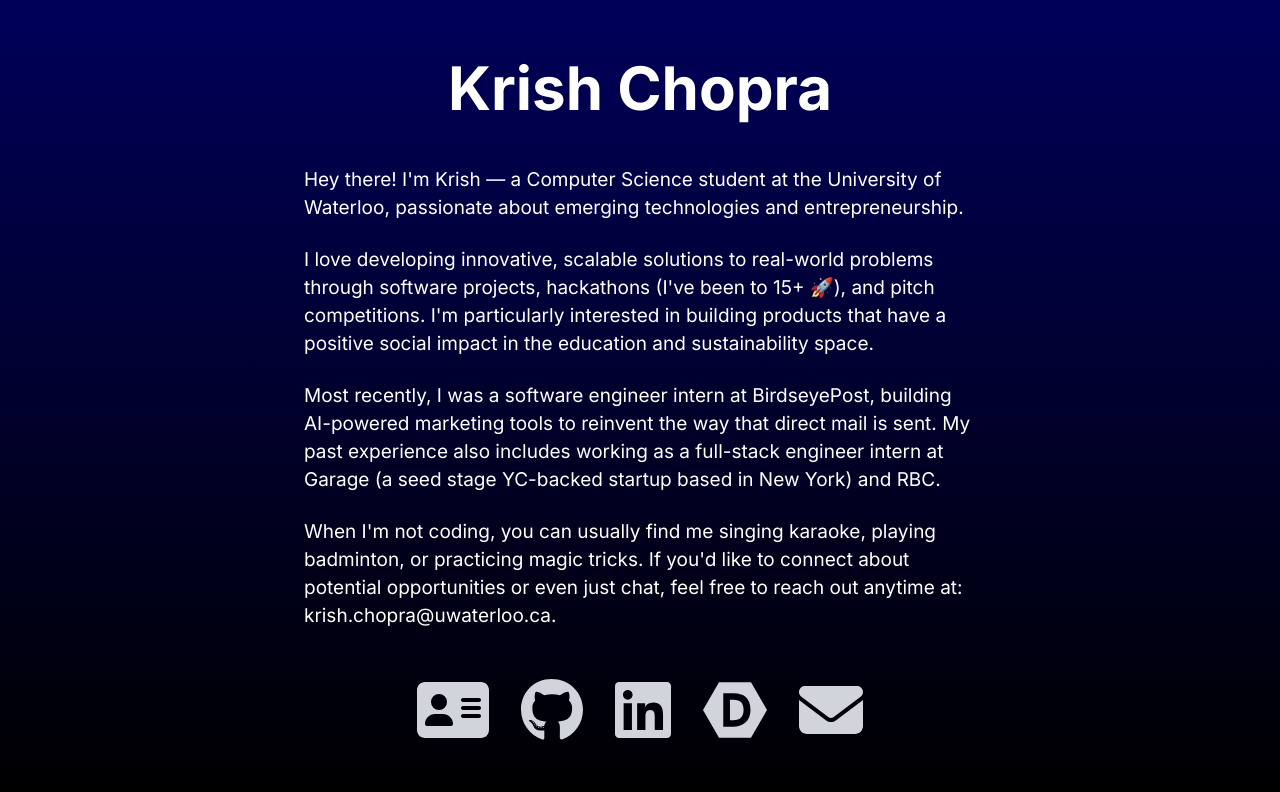
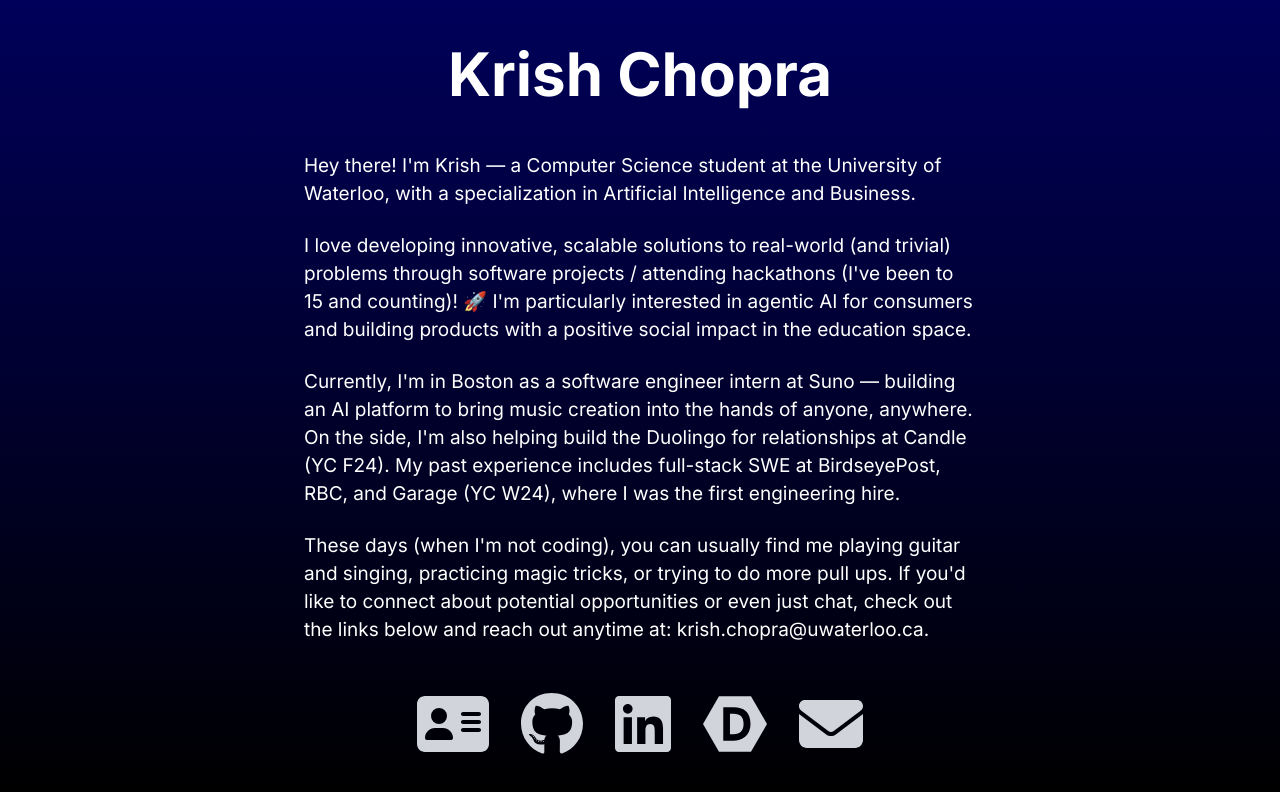
Before and after one commit to krishchopra/site, a Next.js app: page / in a window 1280 px wide. Shown: the top 792 px of the page. Built offline with nearby package versions, Linux system fonts and the light colour scheme.

Commit message:
resume update

```diff
--- a/app/page.tsx
+++ b/app/page.tsx
@@ -22,17 +22,37 @@
           >
             University of Waterloo
           </a>
-          , passionate about emerging technologies and entrepreneurship.
+          , with a specialization in Artificial Intelligence and Business.
         </p>
         <p className="mb-6 text-lg sm:text-[19px]">
-          I love developing innovative, scalable solutions to real-world
-          problems through software projects, hackathons (I&apos;ve been to 15+ 🚀),
-		  and pitch competitions. I&apos;m particularly interested in building
-		  products that have a positive social impact in the education and
-		  sustainability space.
+          I love developing innovative, scalable solutions to real-world (and
+          trivial) problems through software projects / attending hackathons
+          (I&apos;ve been to 15 and counting)! 🚀 I&apos;m particularly
+          interested in agentic AI for consumers and building products with a
+          positive social impact in the education space.
         </p>
         <p className="mb-6 text-lg sm:text-[19px]">
-          Most recently, I was a software engineer intern at{" "}
+          Currently, I&apos;m in Boston as a software engineer intern at{" "}
+          <a
+            href="https://suno.com"
+            className="hover:underline"
+            target="_blank"
+            rel="noopener noreferrer"
+          >
+            Suno
+          </a>{" "}
+          — building an AI platform to bring music creation into the hands of
+          anyone, anywhere. On the side, I'm also helping build the Duolingo for
+          relationships at{" "}
+          <a
+            href="https://trycandle.app"
+            className="hover:underline"
+            target="_blank"
+            rel="noopener noreferrer"
+          >
+            Candle (YC F24)
+          </a>
+          . My past experience includes full-stack SWE at{" "}
           <a
             href="https://birdseyepost.com"
             className="hover:underline"
@@ -41,18 +61,7 @@
           >
             BirdseyePost
           </a>
-          , building AI-powered marketing tools to reinvent the way that direct
-          mail is sent. My past experience also includes working as a full-stack
-          engineer intern at{" "}
-          <a
-            href="https://www.ycombinator.com/companies/garage-2"
-            className="hover:underline"
-            target="_blank"
-            rel="noopener noreferrer"
-          >
-            Garage
-          </a>{" "}
-          (a seed stage YC-backed startup based in New York) and{" "}
+          ,{" "}
           <a
             href="https://www.rbc.com/about-rbc.html"
             className="hover:underline"
@@ -61,13 +70,22 @@
           >
             RBC
           </a>
-          .
+          , and{" "}
+          <a
+            href="https://www.ycombinator.com/companies/garage-2"
+            className="hover:underline"
+            target="_blank"
+            rel="noopener noreferrer"
+          >
+            Garage (YC W24)
+          </a>
+          , where I was the first engineering hire.
         </p>
         <p className="mb-6 text-lg sm:text-[19px]">
-          When I&apos;m not coding, you can usually find me singing karaoke,
-          playing badminton, or practicing magic tricks. If you&apos;d like to
-          connect about potential opportunities or even just chat, feel free to
-          reach out anytime at:{" "}
+          These days (when I&apos;m not coding), you can usually find me playing
+          guitar and singing, practicing magic tricks, or trying to do more pull
+          ups. If you&apos;d like to connect about potential opportunities or
+          even just chat, check out the links below and reach out anytime at:{" "}
           <a
             href="mailto:krish.chopra@uwaterloo.ca"
             className="hover:underline"
```
Also changed, not shown: 1 other file (tests, documents, lock files or other folders).
